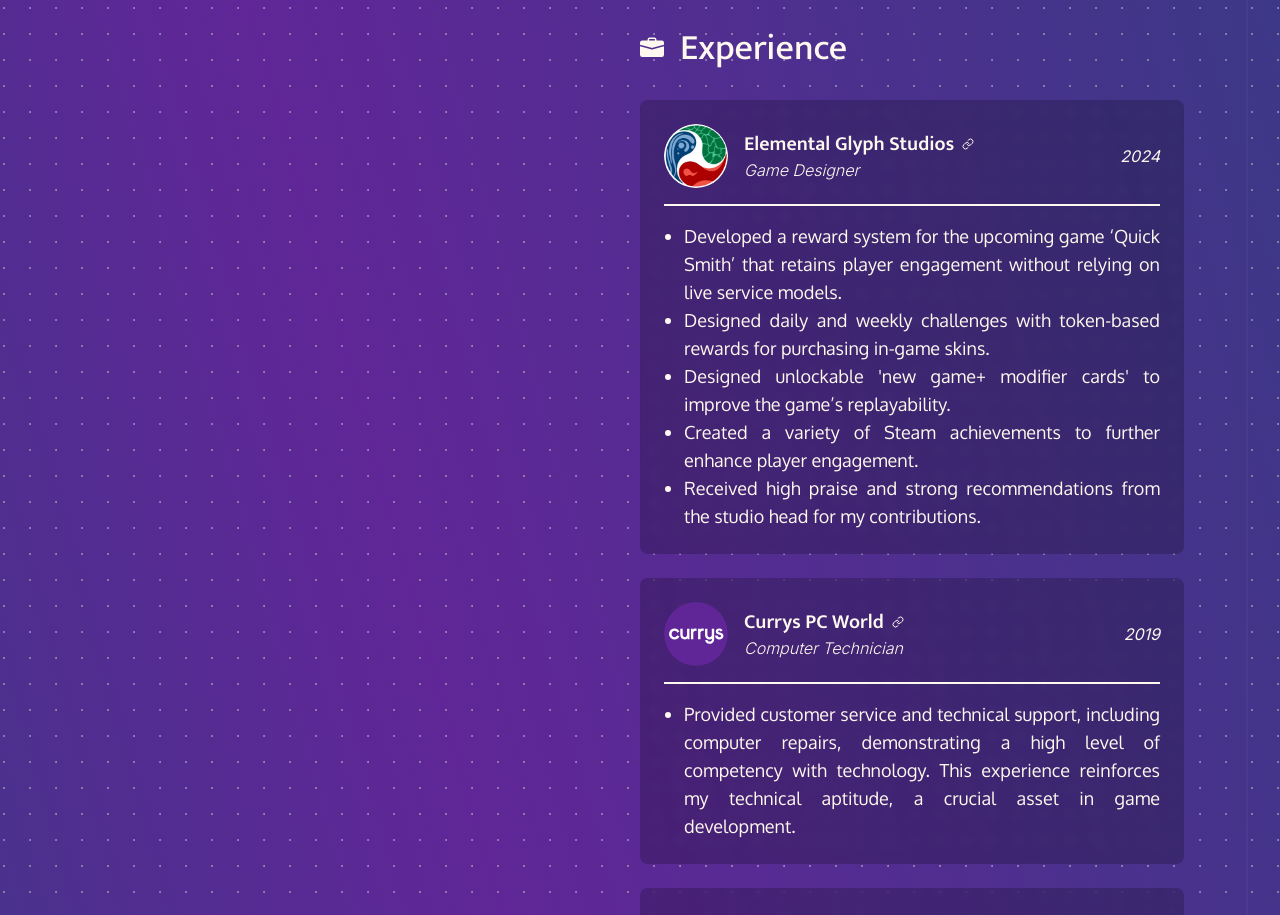
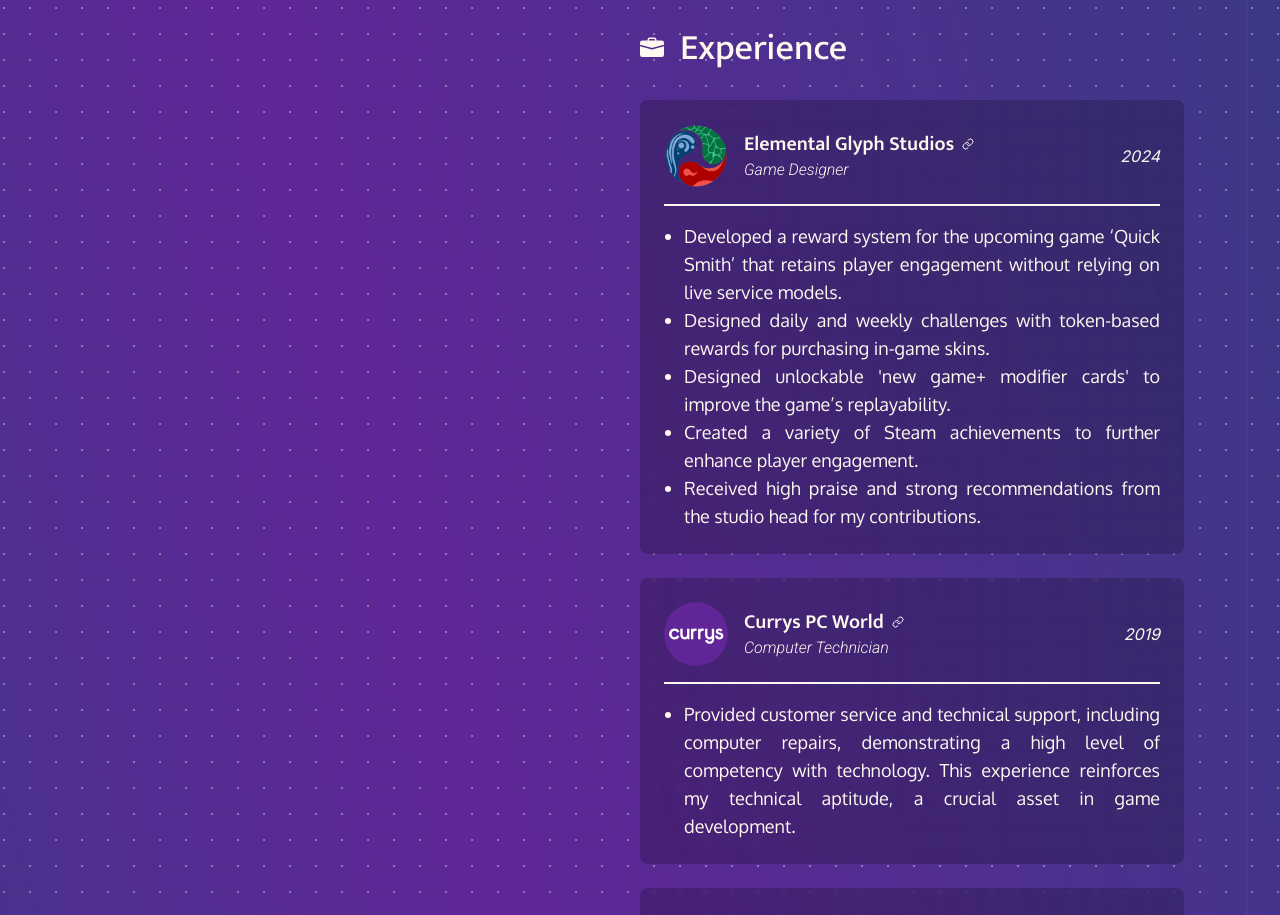
Before and after one commit to gkarountzos/gemma-wolferstan, a Next.js app: page / in a window 1280 px wide. Shown: the part 880-1795 px from the top of the page. Built offline with nearby package versions, Linux system fonts and the light colour scheme.

Commit message:
logo changes

```diff
--- a/app/globals.css
+++ b/app/globals.css
@@ -1,6 +1,7 @@
 @import url("https://fonts.googleapis.com/css2?family=Mukta:wght@200;300;400;500;600;700;800&display=swap");
 @import url("https://fonts.googleapis.com/css2?family=Oxygen:wght@300;400;700&display=swap");
 @import url("https://fonts.googleapis.com/css2?family=Roboto+Slab:wght@100..900&display=swap");
+@import url("https://fonts.googleapis.com/css2?family=Roboto:ital,wght@0,100;0,300;0,400;0,500;0,700;0,900;1,100;1,300;1,400;1,500;1,700;1,900&display=swap");
 
 @tailwind base;
 @tailwind components;
@@ -37,6 +38,10 @@
   color: #fef8ee;
 }
 
+h4 {
+  font-family: "Roboto", sans-serif;
+}
+
 p {
   font-family: "Oxygen", sans-serif;
   text-align: justify;
--- a/components/ExperienceSection.tsx
+++ b/components/ExperienceSection.tsx
@@ -33,7 +33,7 @@
                         alt={item.company}
                         width={64}
                         height={64}
-                        className="rounded-full"
+                        className="rounded-full object-cover"
                       />
                     )}
                     <div className="flex flex-col">
--- a/lib/content/sections.ts
+++ b/lib/content/sections.ts
@@ -2,7 +2,7 @@
 import { BsFillBriefcaseFill } from "react-icons/bs";
 import { AboutDataProps, ExperienceDataProps } from "@/types/types";
 import currys from "@/public/currys.svg";
-import egs from "@/public/egs.png";
+import egs from "@/public/egs2.png";
 import gemmaImg from "@/public/theface.png";
 
 export const aboutData: AboutDataProps[] = [
```
Also changed, not shown: public/egs.png (deleted), public/egs2.png (added).
